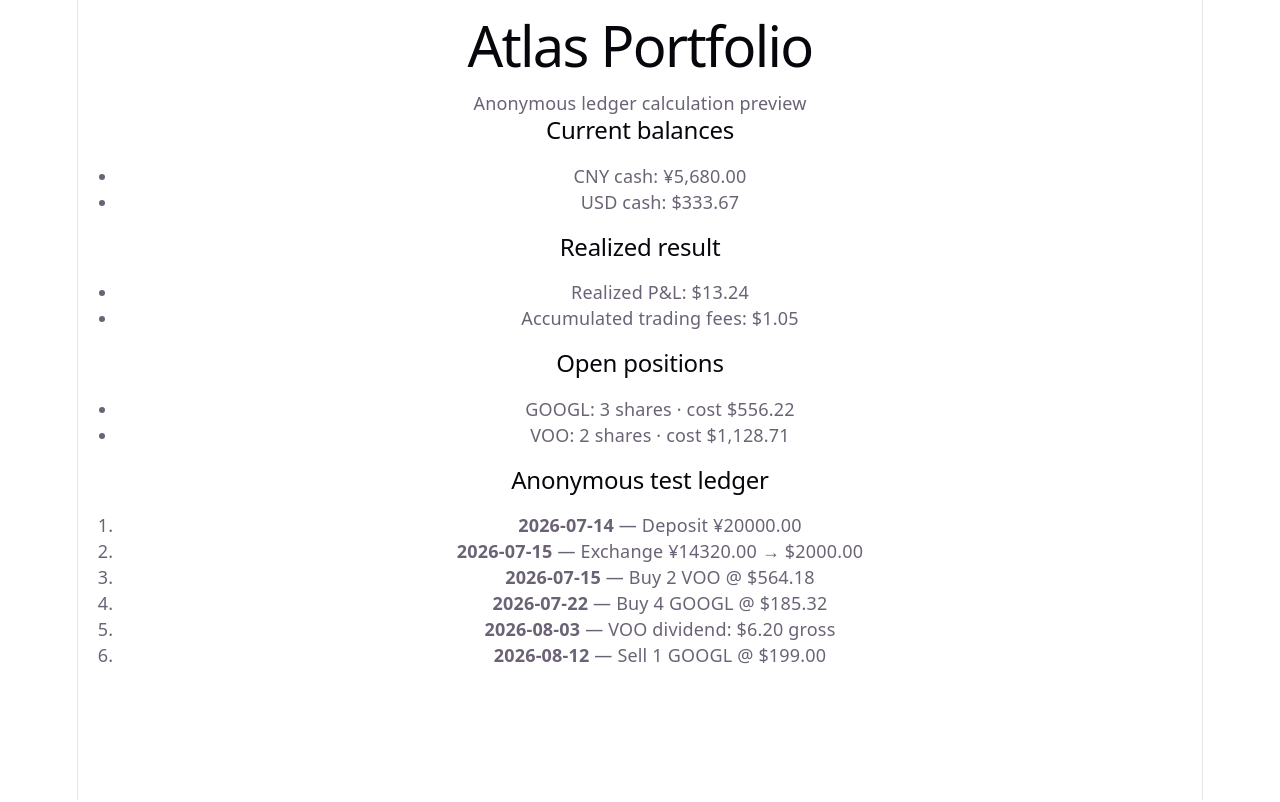
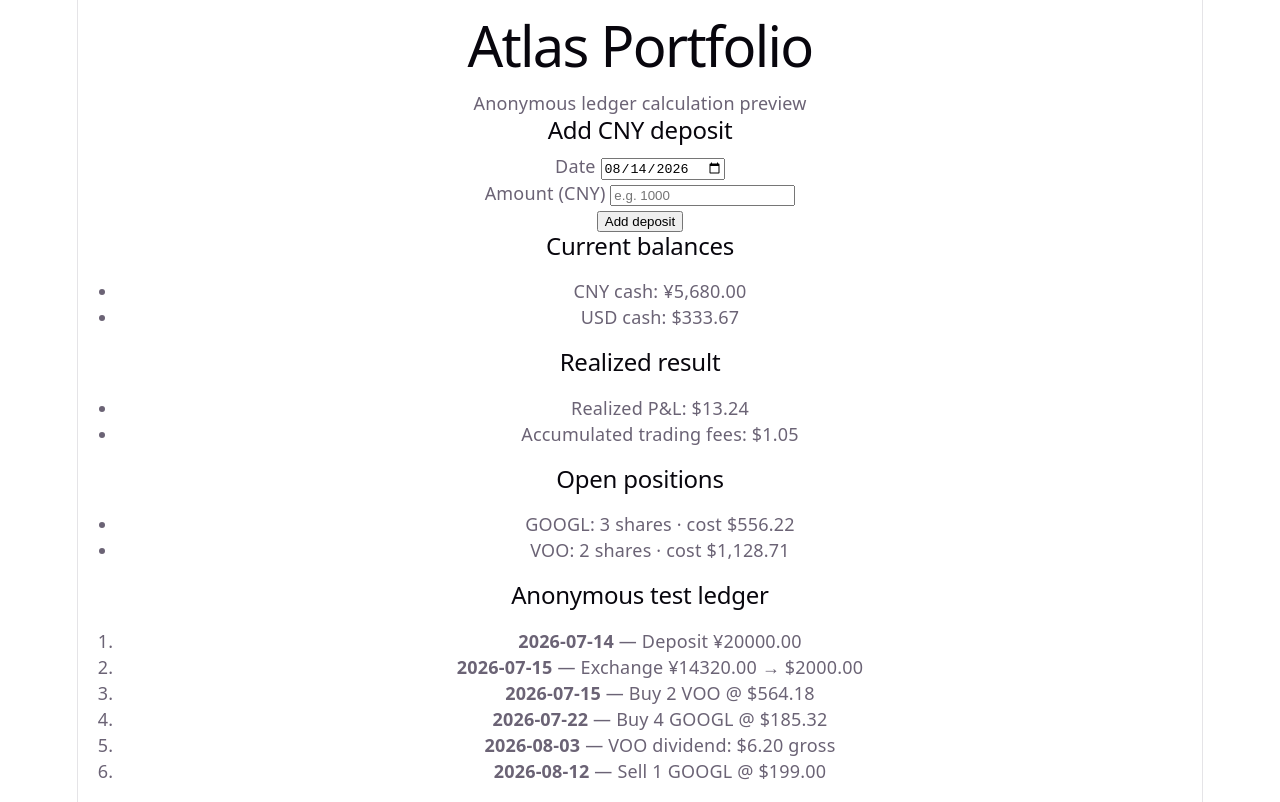
Before and after one commit to xue-bowen/atlas-portfolio, a React (Vite) app in the folder web/: page / in a window 1280 px wide. Built offline with nearby package versions, Linux system fonts and the light colour scheme.

Commit message:
feat: add locally persisted cny deposits

```diff
--- a/web/src/App.tsx
+++ b/web/src/App.tsx
@@ -1,6 +1,6 @@
-import { useState } from "react";
+import { useState, type FormEvent } from "react";
 import "./App.css";
-import { loadLedger } from "./data/ledgerStorage";
+import { loadLedger, saveLedger } from "./data/ledgerStorage";
 import { calculateBalances } from "./domain/calculateBalances";
 import type { LedgerEvent } from "./domain/ledger";
 
@@ -38,13 +38,74 @@ function describeEvent(event: LedgerEvent): string {
 }
 
 export default function App() {
-  const [ledger] = useState(loadLedger);
+  const [ledger, setLedger] = useState(loadLedger);
+  const [depositDate, setDepositDate] = useState(() =>
+    new Date().toISOString().slice(0, 10),
+  );
+  const [depositAmount, setDepositAmount] = useState("");
+  const [message, setMessage] = useState("");
+
   const balances = calculateBalances(ledger);
+
+  function addCnyDeposit(event: FormEvent<HTMLFormElement>) {
+    event.preventDefault();
+
+    const amountCny = Number(depositAmount);
+
+    if (!depositDate || !Number.isFinite(amountCny) || amountCny <= 0) {
+      setMessage("Please enter a valid date and a positive CNY amount.");
+      return;
+    }
+
+    const deposit: LedgerEvent = {
+      id: `deposit-${Date.now()}`,
+      occurredAt: depositDate,
+      accountId: "personal-main",
+      type: "CNY_DEPOSIT",
+      amountCny,
+      note: "Manual CNY deposit",
+    };
+
+    const nextLedger = [...ledger, deposit];
+    setLedger(nextLedger);
+    saveLedger(nextLedger);
+    setDepositAmount("");
+    setMessage("Deposit saved locally in this browser.");
+  }
 
   return (
     <main>
       <h1>Atlas Portfolio</h1>
       <p>Anonymous ledger calculation preview</p>
+
+      <h2>Add CNY deposit</h2>
+      <form onSubmit={addCnyDeposit}>
+        <p>
+          <label>
+            Date{" "}
+            <input
+              type="date"
+              value={depositDate}
+              onChange={(event) => setDepositDate(event.target.value)}
+            />
+          </label>
+        </p>
+        <p>
+          <label>
+            Amount (CNY){" "}
+            <input
+              type="number"
+              min="0.01"
+              step="0.01"
+              value={depositAmount}
+              onChange={(event) => setDepositAmount(event.target.value)}
+              placeholder="e.g. 1000"
+            />
+          </label>
+        </p>
+        <button type="submit">Add deposit</button>
+      </form>
+      {message && <p>{message}</p>}
 
       <h2>Current balances</h2>
       <ul>
```
